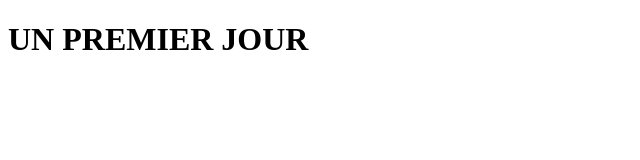
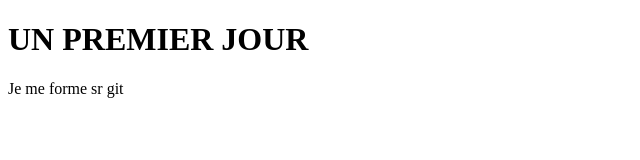
Before and after one commit to BOUDHANI/test, a plain HTML site: page index.html in a window 1280 px wide. Shown: the whole page, without its empty margins (0-640 px from the left). Drawn offline with Linux system fonts and the light colour scheme.

Commit message:
ajout du paragraphe

```diff
--- a/index.html
+++ b/index.html
@@ -13,6 +13,8 @@
 
     <h1>UN PREMIER JOUR</h1>
 
+    <p>Je me forme sr git</p>
+
 </body>
 
 </html>
```
